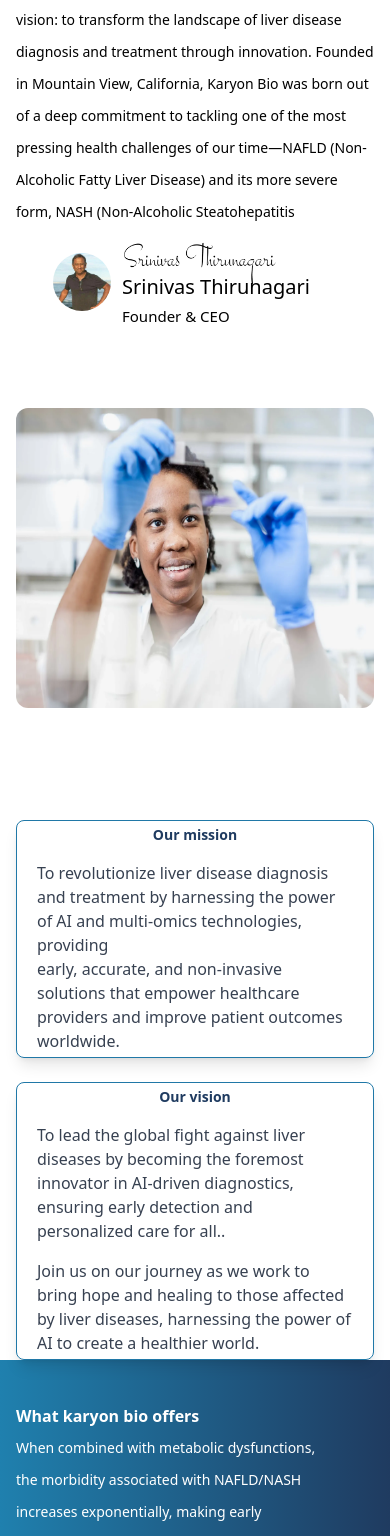
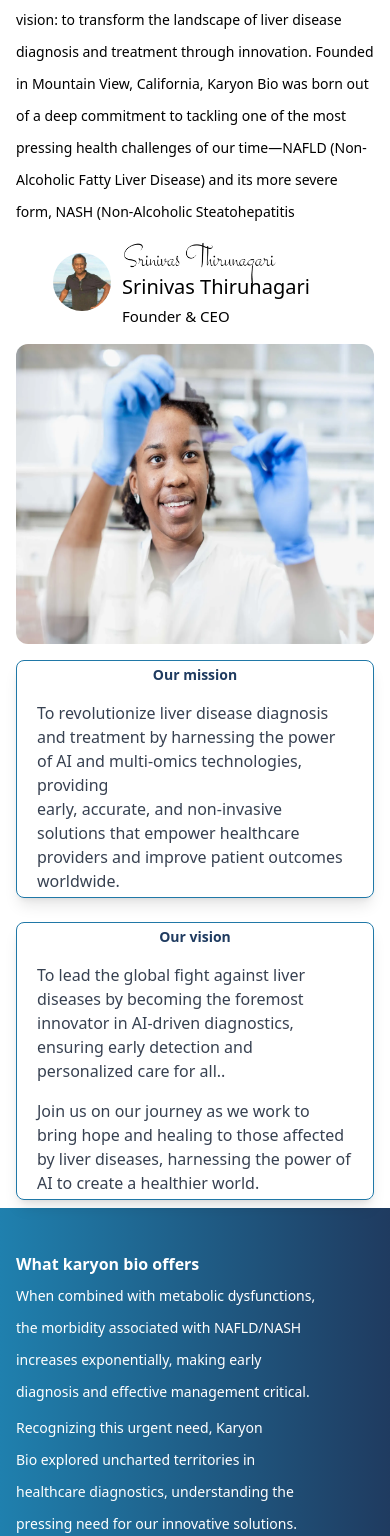
Before and after one commit to CodeErr-Sid/KaryonBio, a Nuxt app: page /about in a window 390 px wide. Shown: the part 432-1968 px from the top of the page. Built offline with nearby package versions, Linux system fonts and the light colour scheme; what tailwindcss-animated would draw is missing.

Commit message:
fix:responsive

```diff
--- a/pages/about.vue
+++ b/pages/about.vue
@@ -24,7 +24,7 @@
       </div>
     </section>
     <section
-      class="w-full overflow-hidden gap-20 px-4 md:px-20 items-center flex lg:flex-row md:pt-[150px] pb-24 flex-col justify-center lg:justify-center"
+      class="w-full overflow-hidden gap-4 md:gap-20 px-4 md:px-20 items-center flex lg:flex-row md:pt-[150px] pb-4 md:pb-24 flex-col justify-center lg:justify-center"
     >
       <div class="order-2 lg:order-1 lg:w-[600px] xl:w-[600px]">
         <!-- First Image (smaller, positioned lower) -->
@@ -74,11 +74,9 @@
 
     <section>
       <div
-        class="relative flex flex-col items-center justify-center px-4 bg-white md:pb-8 md:px-0 lg:flex-row md:pt-10"
+        class="relative flex flex-col items-center justify-center px-4 pb-2 bg-white md:pb-8 md:px-0 lg:flex-row md:pt-10"
       >
-        <div
-          class="w-full text-start md:p-4 mt-4 md:mt-0 lg:w-[500px] xl:w-[650px]"
-        >
+        <div class="w-full text-start md:p-4 md:mt-0 lg:w-[500px] xl:w-[650px]">
           <div
             class="p-1 md:p-2 rounded-lg border-[#2078A7] lg:h-[304px] xl:h-[300px] border shadow-lg"
           >
@@ -140,7 +138,7 @@
       class="w-full overflow-hidden bg-gradient-to-r py-10 from-[#1F80AE] to-[#1F3B60] px-4 md:px-0 flex lg:flex-row flex-col items-start md:justify-center md:items-center gap-10 md:pb-10"
     >
       <div
-        class="relative md:top-7 order-1 lg:order-2 text-white text-balance md:text-center lg:text-start flex flex-col justify-center md:items-center lg:items-start lg:justify-start pb-20 md:pb-28 lg:w-[400px] xl:w-[500px] lg:mr-24 xl:mr-20"
+        class="relative md:top-7 order-1 lg:order-2 text-white text-balance md:text-center lg:text-start flex flex-col justify-center md:items-center lg:items-start lg:justify-start md:pb-28 lg:w-[400px] xl:w-[500px] lg:mr-24 xl:mr-20"
       >
         <h1 class="md:text-[36px] mt-1 md:mt-0 xl:text-[40px] font-bold">
           What karyon bio offers
@@ -160,7 +158,9 @@
         <div
           class="flex items-start justify-start gap-2 mt-2 lg:pl-7 lg:mt-6 md:mt-10 xl:mt-10"
         >
-          <ul class="text-sm list-disc text-start lg:-ml-3 md:ml-4 md:text-lg">
+          <ul
+            class="ml-4 text-sm list-disc text-start lg:-ml-3 md:ml-4 md:text-lg"
+          >
             <li>Led by Passionate Experts</li>
             <li>Safe Diagnoses and Effective Therapies</li>
             <li>Fully Equipment</li>
@@ -168,7 +168,9 @@
           </ul>
         </div>
       </div>
-      <div class="relative order-2 pb-20 lg:order-1 lg:pb-0 top-10 md:top-0">
+      <div
+        class="relative order-2 pb-4 md:pb-20 lg:order-1 lg:pb-0 top-10 md:top-0"
+      >
         <!-- First Image (smaller, positioned lower) -->
         <!-- <img
           src="https://bracketweb.com/ogencywp/wp-content/uploads/2023/07/about-3-1.jpg"
@@ -212,7 +214,7 @@
         </div>
       </div>
     </section>
-    <section class="flex flex-col items-center justify-center px-4 py-12">
+    <section class="flex flex-col items-center justify-center px-4 md:py-12">
       <div class="max-w-5xl md:mx-auto lg:text-center">
         <h2 class="mb-4 font-bold text-black md:text-4xl">
           Over 20
@@ -246,13 +248,15 @@
           >
             <div class="text-black rounded-full md:-mt-4">
               <p
-                class="bg-clip-text text-transparent bg-gradient-to-r font-extrabold text-[36px] w-8 h-8 md:w-12 md:h-12 from-black to-black"
+                class="bg-clip-text text-transparent hidden md:block bg-gradient-to-r font-extrabold text-[36px] w-12 h-12 from-black to-black"
               >
                 .
               </p>
             </div>
-            <div class="ml-4">
-              <h3 class="font-bold text-black md:text-xl text-start">
+            <div class="md:ml-4">
+              <h3
+                class="font-bold text-center text-black md:text-start md:text-xl"
+              >
                 {{ benefit.title }}
                 <span
                   class="bg-clip-text text-transparent bg-gradient-to-r from-[#1F80AE] to-[#1F3B60]"
@@ -260,7 +264,9 @@
                   {{ benefit.title1 }}
                 </span>
               </h3>
-              <p class="text-sm text-gray-500 text-start md:text-lg">
+              <p
+                class="text-sm text-center text-gray-500 md:text-start md:text-lg"
+              >
                 {{ benefit.description }}
               </p>
             </div>
```
